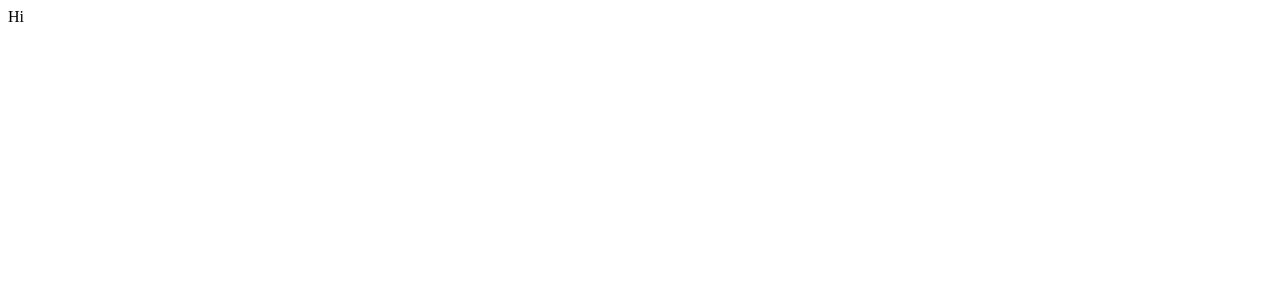
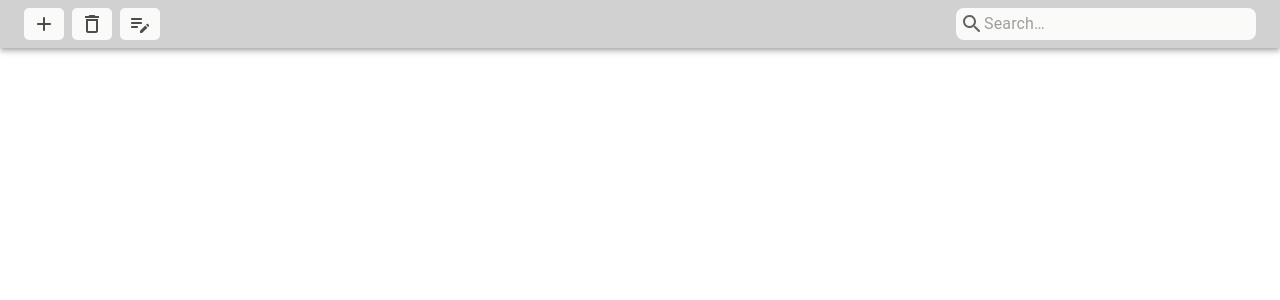
Before and after one commit to KarinaBulavintseva/Notes, a React (Create React App) app: page / in a window 1280 px wide. Shown: the top 300 px of the page. Built offline with nearby package versions, Linux system fonts and the light colour scheme.

Commit message:
add header component

```diff
--- a/src/App.js
+++ b/src/App.js
@@ -1,8 +1,24 @@
-import React from "react";
+import React from 'react';
+import CssBaseline from '@mui/material/CssBaseline';
+import { Box } from '@mui/material';
+import { styled } from '@mui/material';
+import Header from './components/Header';
+
+const Wrapper = styled(Box)({
+  minHeight: '100vh',
+  display: 'flex',
+  flexDirection: 'column',
+  overflow: 'hidden'
+});
 
 function App() {
   return (
-    <>Hi</>
+    <>
+      <CssBaseline />
+      <Wrapper>
+        <Header />
+      </Wrapper>
+    </>
   );
 }
 
--- /dev/null
+++ b/src/components/Header.jsx
@@ -0,0 +1,54 @@
+import React from 'react';
+import { AppBar, Container, Box, IconButton } from '@mui/material';
+import {
+  DeleteOutlined as DeleteIcon,
+  AddRounded as AddIcon,
+  EditNoteRounded as EditNoteIcon
+} from '@mui/icons-material';
+import { styled } from '@mui/material';
+import SearchBox from './SearchBox';
+
+const StyledIconButton = styled(IconButton)({
+  flex: '0 0 auto',
+  backgroundColor: '#fafaf8',
+  borderRadius: '5px',
+  padding: '2px 8px',
+  color: '#4c4c4c',
+  fontSize: '1.5rem',
+  '&:hover': {
+    backgroundColor: '#85c7f2'
+  },
+  '&:disabled': {
+    background: '#fafaf8'
+  }
+});
+
+export default function Header() {
+  return (
+    <AppBar position='static' sx={{ background: '#d1d1d1', padding: '8px 0px' }}>
+      <Container maxWidth='xl'>
+        <Box sx={{ display: 'flex', flexGlow: '1' }}>
+          <Box sx={{ display: 'flex', gap: '8px' }}>
+            <StyledIconButton>
+              <AddIcon />
+            </StyledIconButton>
+            <StyledIconButton>
+              <DeleteIcon />
+            </StyledIconButton>
+            <StyledIconButton>
+              <EditNoteIcon />
+            </StyledIconButton>
+          </Box>
+          <Box
+            sx={{
+              flexGrow: '1',
+              display: 'flex',
+              justifyContent: 'end'
+            }}>
+            <SearchBox />
+          </Box>
+        </Box>
+      </Container>
+    </AppBar>
+  );
+}
--- /dev/null
+++ b/src/components/SearchBox.jsx
@@ -0,0 +1,42 @@
+import React from 'react';
+import { Box } from '@mui/material';
+import { styled } from '@mui/material';
+import { SearchRounded as SearchIcon } from '@mui/icons-material';
+import InputBase from '@mui/material/InputBase';
+
+const Search = styled(Box)({
+  width: 'min(60%, 300px)',
+  display: 'flex',
+  alignItems: 'center',
+  justifyContent: 'center',
+  padding: '0 4px',
+  backgroundColor: '#fafaf8',
+  borderRadius: '8px'
+});
+
+const SearchIconWrapper = styled(Box)({
+  display: 'flex',
+  alignItems: 'center',
+  justifyContent: 'center',
+  height: '100%'
+});
+
+const StyledSearchIcon = styled(SearchIcon)({
+  color: '#636363'
+});
+
+const StyledInputBase = styled(InputBase)({
+  width: '100%',
+  '.MuiInputBase-root.MuiInputBase-input': { color: '#636363' }
+});
+
+export default function SearchBox() {
+  return (
+    <Search>
+      <SearchIconWrapper>
+        <StyledSearchIcon />
+      </SearchIconWrapper>
+      <StyledInputBase placeholder='Search…' />
+    </Search>
+  );
+}
```
Also changed, not shown: package.json (+10 -1 lines), .prettierrc.json (added), src/index.js (line endings or trailing spaces), 1 other file (tests, documents, lock files or other folders).
